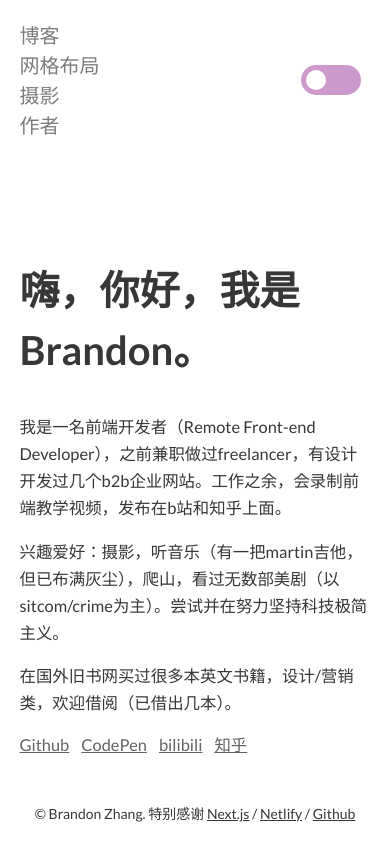
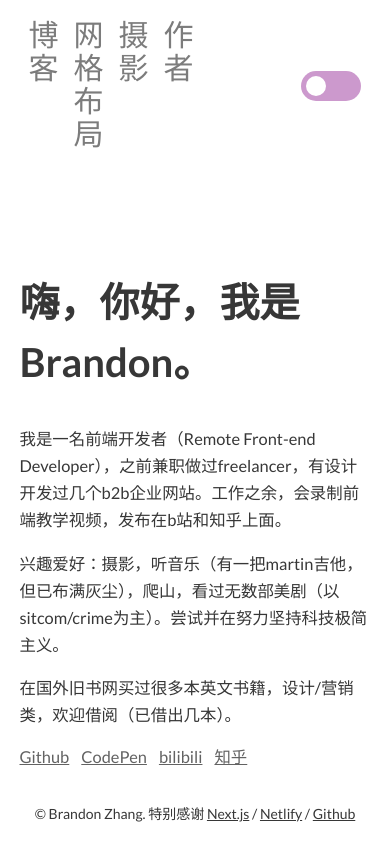
Before and after one commit to iambran/personalwebsite, a Next.js app: page /about in a window 390 px wide. Built offline with nearby package versions, Linux system fonts and the light colour scheme.

Commit message:
mobile menu to vertical

```diff
--- a/components/PromoBanner.js
+++ b/components/PromoBanner.js
@@ -2,7 +2,7 @@ import React from 'react';
 
 const PromoBanner = () => {
   return (
-    <a className="promo-banner" href="https://www.cloudways.com/en/?id=783182">
+    <a className="promo-banner" href="https://www.cloudways.com/en/?id=783182" rel="noopener">
       <div className="content">
         <div className="copy">
           Load WordPress Sites in As Fast As <b>37ms!</b>
--- a/styles/globals.scss
+++ b/styles/globals.scss
@@ -266,8 +266,10 @@ $maxContentWidth: 70ch;
     flex-direction: column;
     gap: 0;
     align-items: start;
+    writing-mode: vertical-lr;
     a {
-      font-size: 2rem;
+      font-size: 3rem;
+      letter-spacing: 3px;
     }
   }
 }
```
